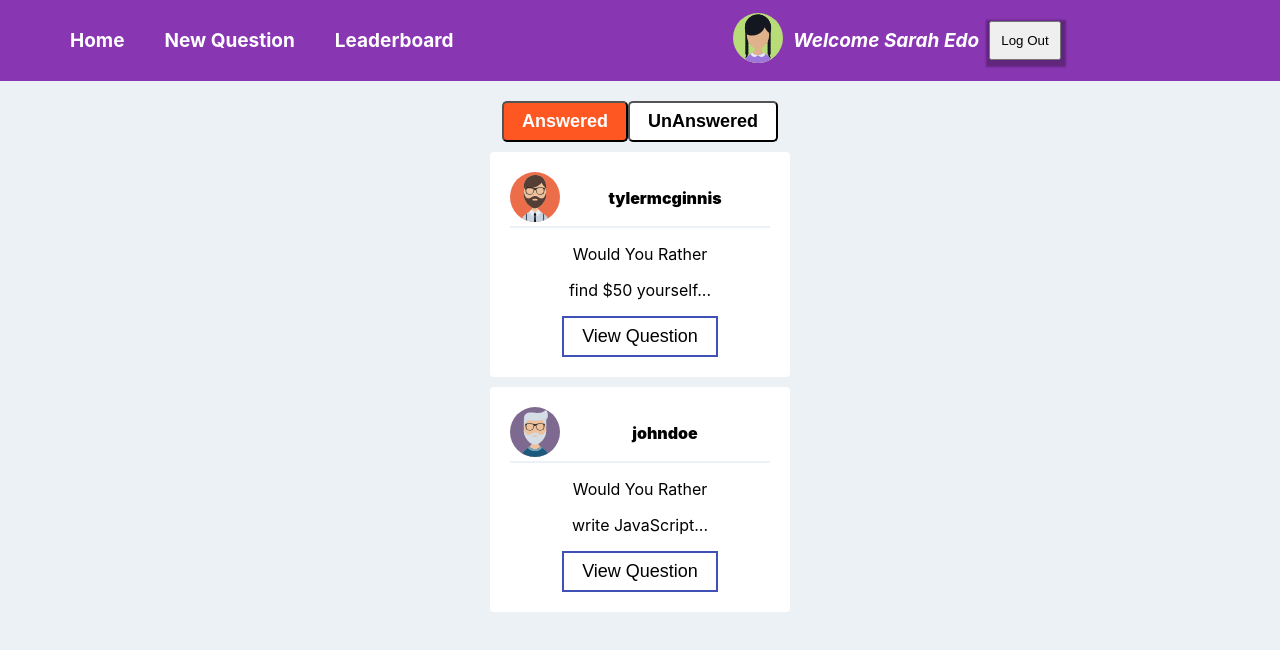
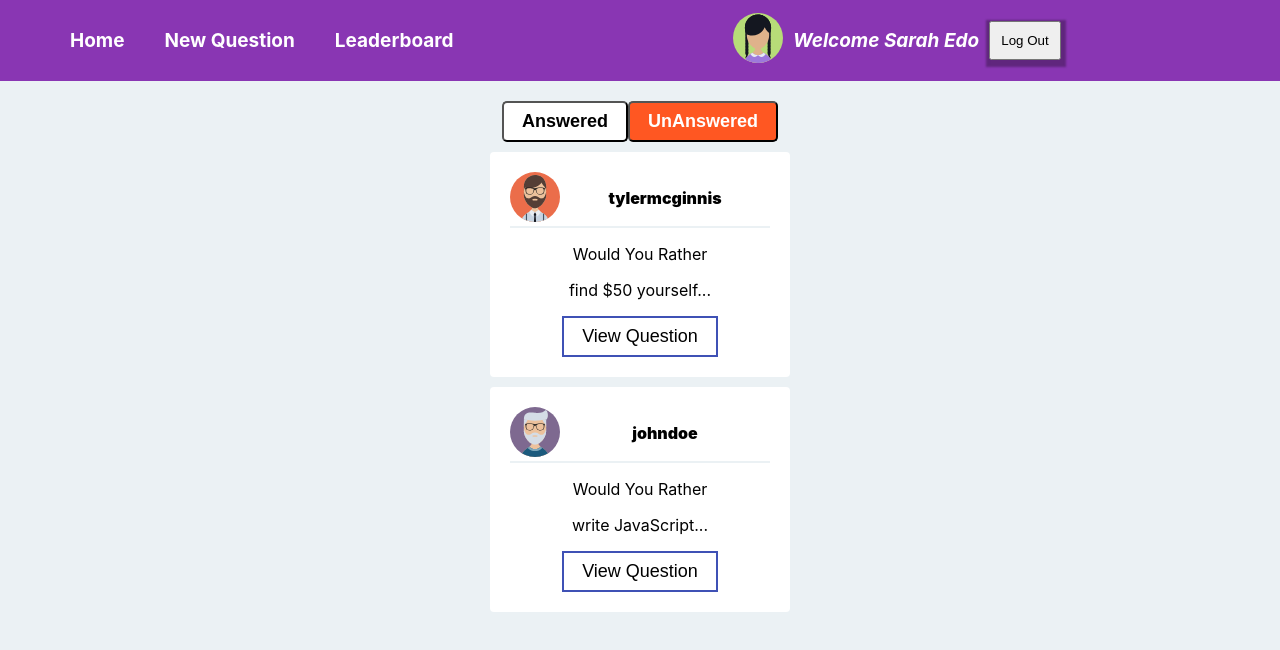
Before and after one commit to MostafaSalama/would-you-rather-react-redux, a React (Create React App) app: page /login in a window 1280 px wide. Both pictures are taken after a click on the button "LogIn". Shown: the top 650 px of the page. Built offline with nearby package versions, Linux system fonts and the light colour scheme.

Commit message:
fix: fix default selected button.

```diff
--- a/src/components/QuestionsList/index.jsx
+++ b/src/components/QuestionsList/index.jsx
@@ -10,7 +10,7 @@ function QuestionsList() {
 	const [currentQuestions, setCurrentQuestions] = useState(
 		unAnsweredQuestions,
 	);
-	const [isAnsweredSelected, setAnsweredSelected] = useState(true);
+	const [isAnsweredSelected, setAnsweredSelected] = useState(false);
 
 	function setQuestions() {
 		if (isAnsweredSelected) {
```
